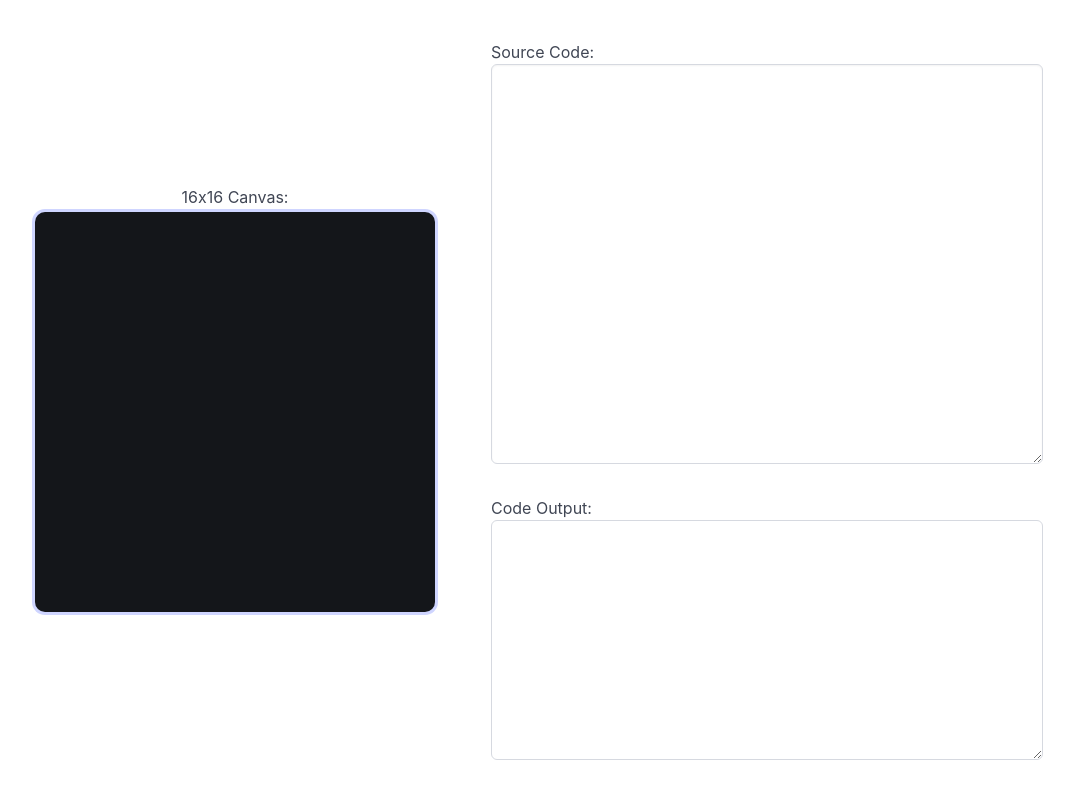
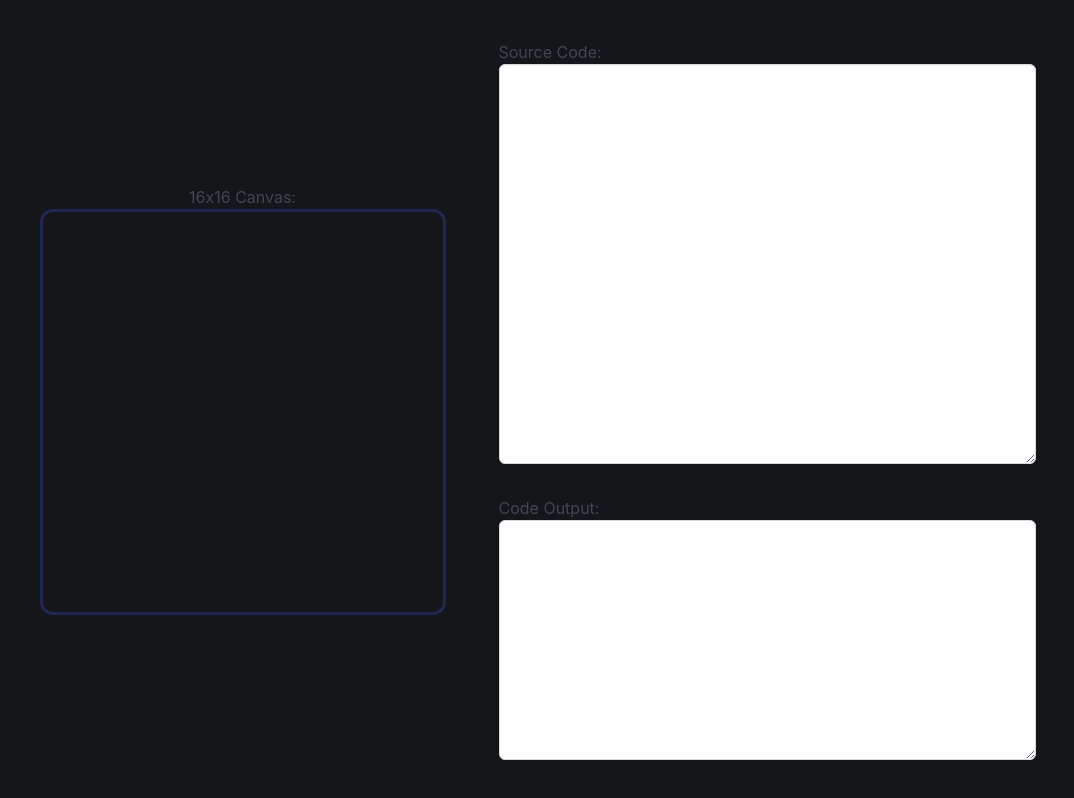
Before and after one commit to Vlakoosh/x16joy, a website: page index.html in a window 1280 px wide. Shown: the whole page, without its empty margins (129-1203 px from the left). Drawn offline with nearby package versions, Linux system fonts and the light colour scheme.

Commit message:
hid the scrollbars in css
Signed-off-by: Szymon Walkusz <szymon.walkusz@student.kdg.be>

```diff
--- a/index.css
+++ b/index.css
@@ -5,13 +5,15 @@
 
 * {
     box-sizing: border-box;
+    -ms-overflow-style: none; /* for Internet Explorer, Edge */
+    scrollbar-width: none; /* for Firefox */
+    overflow-y: scroll;
 }
-/*
+
+
 body {
     background-color: #14161A;
 }
-*/
-
 
 canvas {
     image-rendering: pixelated;
```
